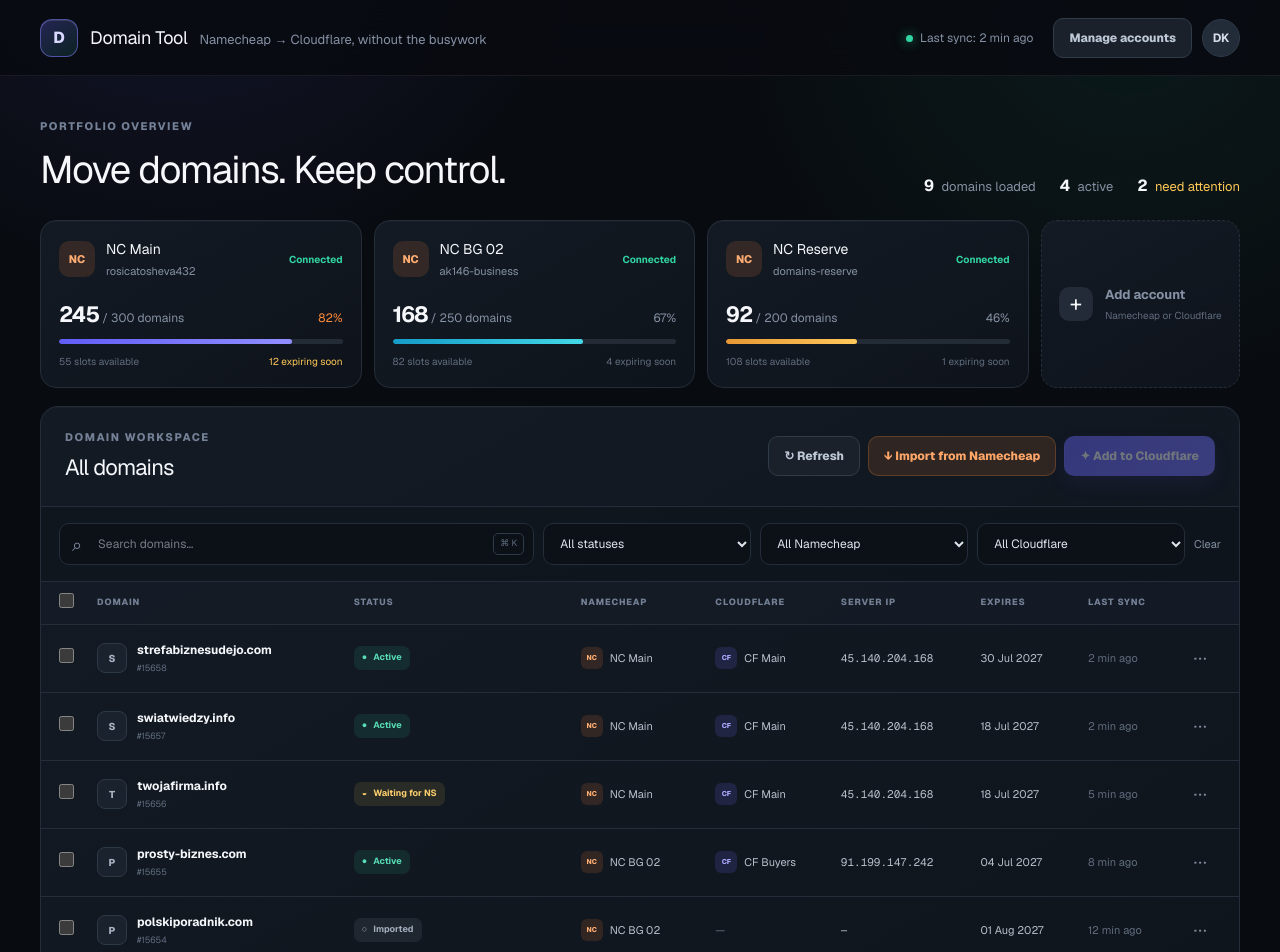
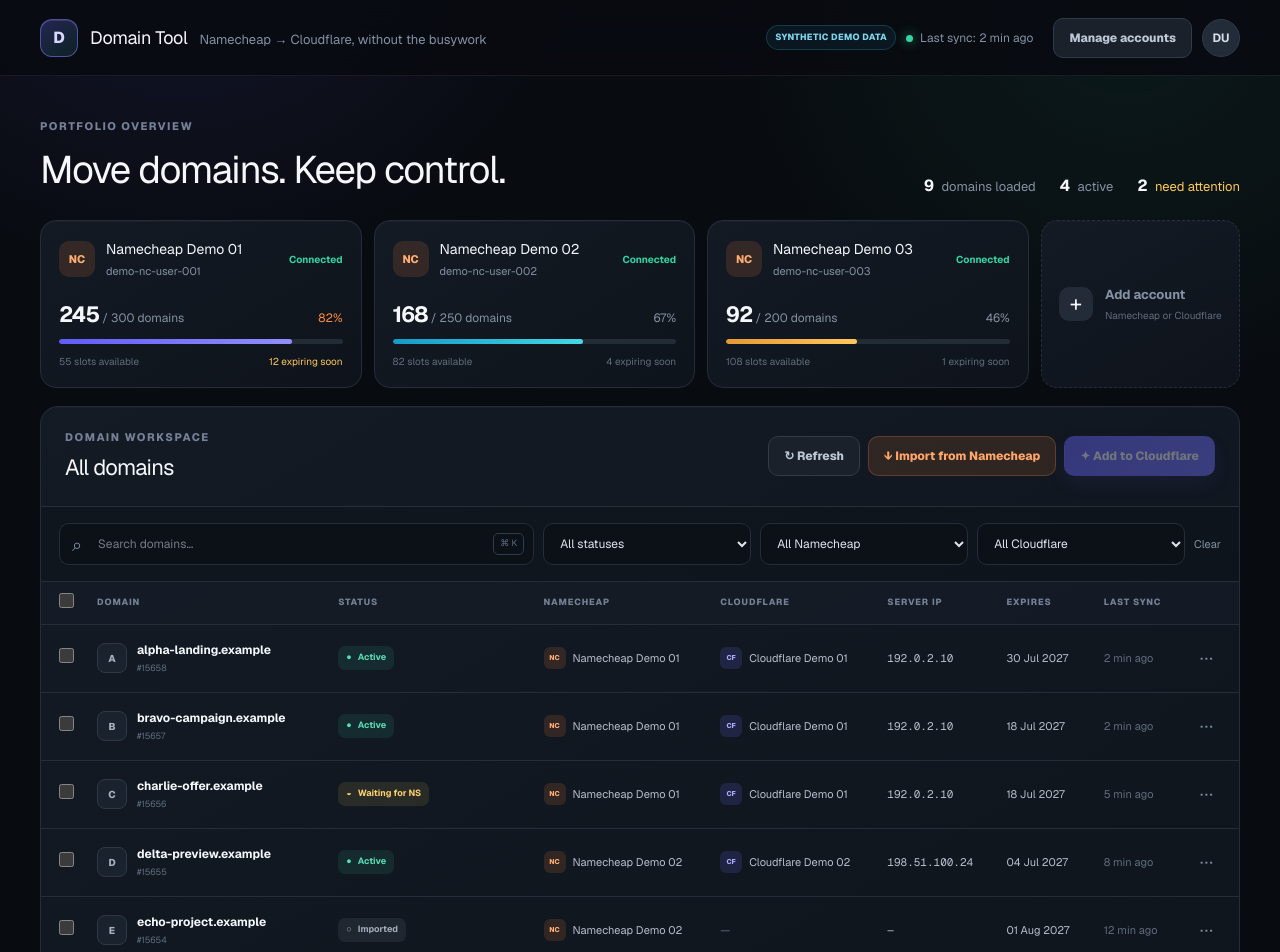
Before and after one commit to ProKesha/domain-tool, a Next.js app: page / in a window 1280 px wide. Shown: the top 952 px of the page. Built offline with nearby package versions, Linux system fonts and the light colour scheme.

Commit message:
Replace sample content with synthetic test data

```diff
--- a/app/globals.css
+++ b/app/globals.css
@@ -140,6 +140,18 @@
   font-size: 12px;
 }
 
+.demo-badge {
+  padding: 5px 8px;
+  border: 1px solid rgba(55, 189, 231, 0.22);
+  border-radius: 999px;
+  background: rgba(55, 189, 231, 0.07);
+  color: #7ed7f1;
+  font-size: 9px;
+  font-weight: 720;
+  letter-spacing: 0.04em;
+  text-transform: uppercase;
+}
+
 .live-dot {
   display: inline-block;
   width: 7px;
@@ -1592,6 +1604,7 @@
 
   .brand p,
   .sync-meta,
+  .demo-badge,
   .topbar .button {
     display: none;
   }
--- a/app/page.tsx
+++ b/app/page.tsx
@@ -33,27 +33,27 @@
 
 const accounts = [
   {
-    id: "nc-main",
-    label: "NC Main",
-    detail: "rosicatosheva432",
+    id: "nc-demo-01",
+    label: "Namecheap Demo 01",
+    detail: "demo-nc-user-001",
     used: 245,
     limit: 300,
     expiring: 12,
     tone: "violet",
   },
   {
-    id: "nc-bg",
-    label: "NC BG 02",
-    detail: "ak146-business",
+    id: "nc-demo-02",
+    label: "Namecheap Demo 02",
+    detail: "demo-nc-user-002",
     used: 168,
     limit: 250,
     expiring: 4,
     tone: "cyan",
   },
   {
-    id: "nc-reserve",
-    label: "NC Reserve",
-    detail: "domains-reserve",
+    id: "nc-demo-03",
+    label: "Namecheap Demo 03",
+    detail: "demo-nc-user-003",
     used: 92,
     limit: 200,
     expiring: 1,
@@ -64,57 +64,57 @@
 const initialDomains: Domain[] = [
   {
     id: 15658,
-    name: "strefabiznesudejo.com",
+    name: "alpha-landing.example",
     status: "active",
-    namecheap: "NC Main",
-    cloudflare: "CF Main",
-    ip: "45.140.204.168",
-    ns1: "maciej.ns.cloudflare.com",
-    ns2: "raina.ns.cloudflare.com",
+    namecheap: "Namecheap Demo 01",
+    cloudflare: "Cloudflare Demo 01",
+    ip: "192.0.2.10",
+    ns1: "ns1.cloudflare-demo.example",
+    ns2: "ns2.cloudflare-demo.example",
     expires: "30 Jul 2027",
     lastSync: "2 min ago",
   },
   {
     id: 15657,
-    name: "swiatwiedzy.info",
+    name: "bravo-campaign.example",
     status: "active",
-    namecheap: "NC Main",
-    cloudflare: "CF Main",
-    ip: "45.140.204.168",
-    ns1: "maciej.ns.cloudflare.com",
-    ns2: "raina.ns.cloudflare.com",
+    namecheap: "Namecheap Demo 01",
+    cloudflare: "Cloudflare Demo 01",
+    ip: "192.0.2.10",
+    ns1: "ns1.cloudflare-demo.example",
+    ns2: "ns2.cloudflare-demo.example",
     expires: "18 Jul 2027",
     lastSync: "2 min ago",
   },
   {
     id: 15656,
-    name: "twojafirma.info",
+    name: "charlie-offer.example",
     status: "waiting_ns",
-    namecheap: "NC Main",
-    cloudflare: "CF Main",
-    ip: "45.140.204.168",
-    ns1: "dahlia.ns.cloudflare.com",
-    ns2: "osmar.ns.cloudflare.com",
+    namecheap: "Namecheap Demo 01",
+    cloudflare: "Cloudflare Demo 01",
+    ip: "192.0.2.10",
+    ns1: "ns3.cloudflare-demo.example",
+    ns2: "ns4.cloudflare-demo.example",
     expires: "18 Jul 2027",
     lastSync: "5 min ago",
   },
   {
     id: 15655,
-    name: "prosty-biznes.com",
+    name: "delta-preview.example",
     status: "active",
-    namecheap: "NC BG 02",
-    cloudflare: "CF Buyers",
-    ip: "91.199.147.242",
-    ns1: "dahlia.ns.cloudflare.com",
-    ns2: "osmar.ns.cloudflare.com",
+    namecheap: "Namecheap Demo 02",
+    cloudflare: "Cloudflare Demo 02",
+    ip: "198.51.100.24",
+    ns1: "ns3.cloudflare-demo.example",
+    ns2: "ns4.cloudflare-demo.example",
     expires: "04 Jul 2027",
     lastSync: "8 min ago",
   },
   {
     id: 15654,
-    name: "polskiporadnik.com",
+    name: "echo-project.example",
     status: "imported",
-    namecheap: "NC BG 02",
+    namecheap: "Namecheap Demo 02",
     cloudflare: null,
     ip: null,
     ns1: null,
@@ -124,9 +124,9 @@
   },
   {
     id: 15653,
-    name: "noweprojekty.com",
+    name: "foxtrot-media.example",
     status: "imported",
-    namecheap: "NC Reserve",
+    namecheap: "Namecheap Demo 03",
     cloudflare: null,
     ip: null,
     ns1: null,
@@ -136,11 +136,11 @@
   },
   {
     id: 15652,
-    name: "centrumrozwoju.net",
+    name: "gamma-campaign.example",
     status: "processing",
-    namecheap: "NC Main",
-    cloudflare: "CF Main",
-    ip: "45.140.204.168",
+    namecheap: "Namecheap Demo 01",
+    cloudflare: "Cloudflare Demo 01",
+    ip: "192.0.2.10",
     ns1: null,
     ns2: null,
     expires: "22 Jul 2027",
@@ -148,11 +148,11 @@
   },
   {
     id: 15651,
-    name: "poradnikonline.info",
+    name: "hotel-preview.example",
     status: "error",
-    namecheap: "NC BG 02",
-    cloudflare: "CF Buyers",
-    ip: "91.199.147.242",
+    namecheap: "Namecheap Demo 02",
+    cloudflare: "Cloudflare Demo 02",
+    ip: "198.51.100.24",
     ns1: null,
     ns2: null,
     expires: "16 Aug 2027",
@@ -161,13 +161,13 @@
   },
   {
     id: 15650,
-    name: "twojnowystart.com",
+    name: "india-landing.example",
     status: "active",
-    namecheap: "NC Main",
-    cloudflare: "CF Main",
-    ip: "45.140.204.168",
-    ns1: "maciej.ns.cloudflare.com",
-    ns2: "raina.ns.cloudflare.com",
+    namecheap: "Namecheap Demo 01",
+    cloudflare: "Cloudflare Demo 01",
+    ip: "192.0.2.10",
+    ns1: "ns1.cloudflare-demo.example",
+    ns2: "ns2.cloudflare-demo.example",
     expires: "08 Sep 2027",
     lastSync: "31 min ago",
   },
@@ -189,14 +189,14 @@
     id: 1,
     type: "A",
     name: "@",
-    content: "45.140.204.168",
+    content: "192.0.2.10",
     proxied: true,
   },
   {
     id: 2,
     type: "A",
     name: "*",
-    content: "45.140.204.168",
+    content: "192.0.2.10",
     proxied: true,
   },
 ];
@@ -223,8 +223,8 @@
   const [records, setRecords] = useState(initialRecords);
   const [setupOpen, setSetupOpen] = useState(false);
   const [accountsOpen, setAccountsOpen] = useState(false);
-  const [setupAccount, setSetupAccount] = useState("CF Main");
-  const [serverIp, setServerIp] = useState("45.140.204.168");
+  const [setupAccount, setSetupAccount] = useState("Cloudflare Demo 01");
+  const [serverIp, setServerIp] = useState("192.0.2.10");
   const [proxied, setProxied] = useState(true);
   const [jobRunning, setJobRunning] = useState(false);
   const [toast, setToast] = useState<string | null>(null);
@@ -296,9 +296,9 @@
     const imported: Domain[] = [
       {
         id: 15661,
-        name: "dobrywybor.info",
+        name: "kilo-demo.example",
         status: "imported",
-        namecheap: "NC Main",
+        namecheap: "Namecheap Demo 01",
         cloudflare: null,
         ip: null,
         ns1: null,
@@ -308,9 +308,9 @@
       },
       {
         id: 15660,
-        name: "strefasukcesu.com",
+        name: "lima-demo.example",
         status: "imported",
-        namecheap: "NC Main",
+        namecheap: "Namecheap Demo 01",
         cloudflare: null,
         ip: null,
         ns1: null,
@@ -362,8 +362,8 @@
             ? {
                 ...domain,
                 status: "waiting_ns",
-                ns1: "dahlia.ns.cloudflare.com",
-                ns2: "osmar.ns.cloudflare.com",
+                ns1: "ns3.cloudflare-demo.example",
+                ns2: "ns4.cloudflare-demo.example",
                 lastSync: "just now",
               }
             : domain,
@@ -376,7 +376,7 @@
   }
 
   function addDnsRecord() {
-    const ip = activeDomain?.ip || "45.140.204.168";
+    const ip = activeDomain?.ip || "192.0.2.10";
     setRecords((current) => [
       ...current,
       {
@@ -410,6 +410,7 @@
           </div>
         </div>
         <div className="topbar-actions">
+          <span className="demo-badge">Synthetic demo data</span>
           <div className="sync-meta">
             <span className="live-dot" />
             Last sync: {lastSync}
@@ -418,7 +419,7 @@
             Manage accounts
           </button>
           <button className="avatar" aria-label="Open profile">
-            DK
+            DU
           </button>
         </div>
       </header>
@@ -551,9 +552,9 @@
                 onChange={(event) => setNcFilter(event.target.value)}
               >
                 <option value="all">All Namecheap</option>
-                <option value="NC Main">NC Main</option>
-                <option value="NC BG 02">NC BG 02</option>
-                <option value="NC Reserve">NC Reserve</option>
+                <option value="Namecheap Demo 01">Namecheap Demo 01</option>
+                <option value="Namecheap Demo 02">Namecheap Demo 02</option>
+                <option value="Namecheap Demo 03">Namecheap Demo 03</option>
               </select>
             </label>
             <label>
@@ -563,8 +564,8 @@
                 onChange={(event) => setCfFilter(event.target.value)}
               >
                 <option value="all">All Cloudflare</option>
-                <option value="CF Main">CF Main</option>
-                <option value="CF Buyers">CF Buyers</option>
+                <option value="Cloudflare Demo 01">Cloudflare Demo 01</option>
+                <option value="Cloudflare Demo 02">Cloudflare Demo 02</option>
                 <option value="none">Not connected</option>
               </select>
             </label>
@@ -751,8 +752,8 @@
                   value={setupAccount}
                   onChange={(event) => setSetupAccount(event.target.value)}
                 >
-                  <option>CF Main</option>
-                  <option>CF Buyers</option>
+                  <option>Cloudflare Demo 01</option>
+                  <option>Cloudflare Demo 02</option>
                 </select>
               </label>
               <label>
@@ -863,11 +864,15 @@
               <article>
                 <span className="account-icon cf">CF</span>
                 <div>
-                  <strong>CF Main</strong>
+                  <strong>Cloudflare Demo 01</strong>
                   <small>API token · Zone + DNS edit</small>
                 </div>
                 <span className="connection-status">Connected</span>
-                <button onClick={() => showToast("CF Main connection is healthy")}>
+                <button
+                  onClick={() =>
+                    showToast("Cloudflare Demo 01 connection is healthy")
+                  }
+                >
                   Test
                 </button>
               </article>
```
